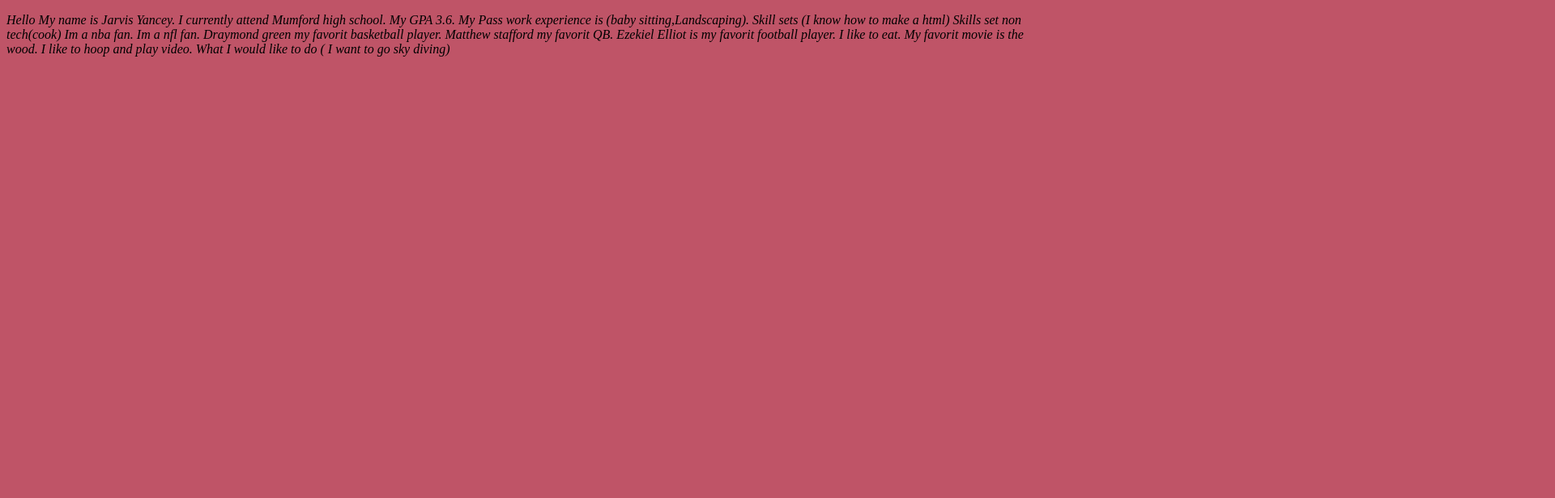
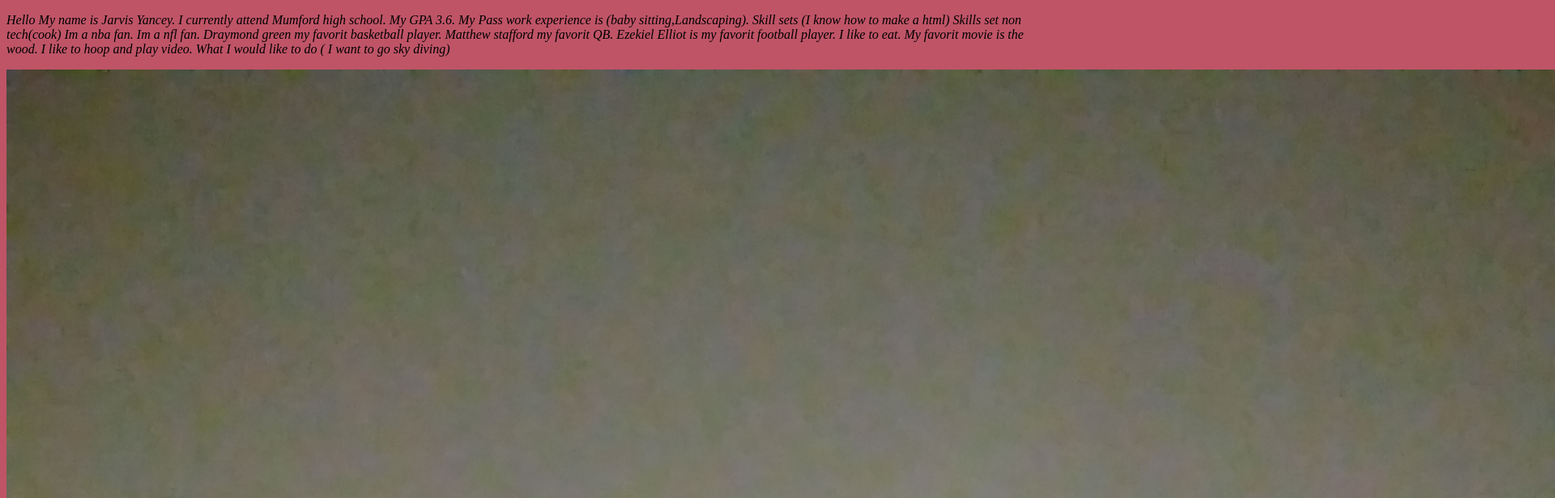
Before and after one commit to kingjar/kingjar.github.io, a plain HTML site: page index.html in a window 1280 px wide. Shown: the top 616 px of the page at 81% size, 1920 px wide, since content can reach past the window. Drawn offline with Linux system fonts and the light colour scheme.

Commit message:
second commit

```diff
--- a/index.html
+++ b/index.html
@@ -21,7 +21,7 @@
         </p>
 
 
-    <img src=""></img>
+    <img src="myimg.jpg"></img>
     </body>
 
 
```
